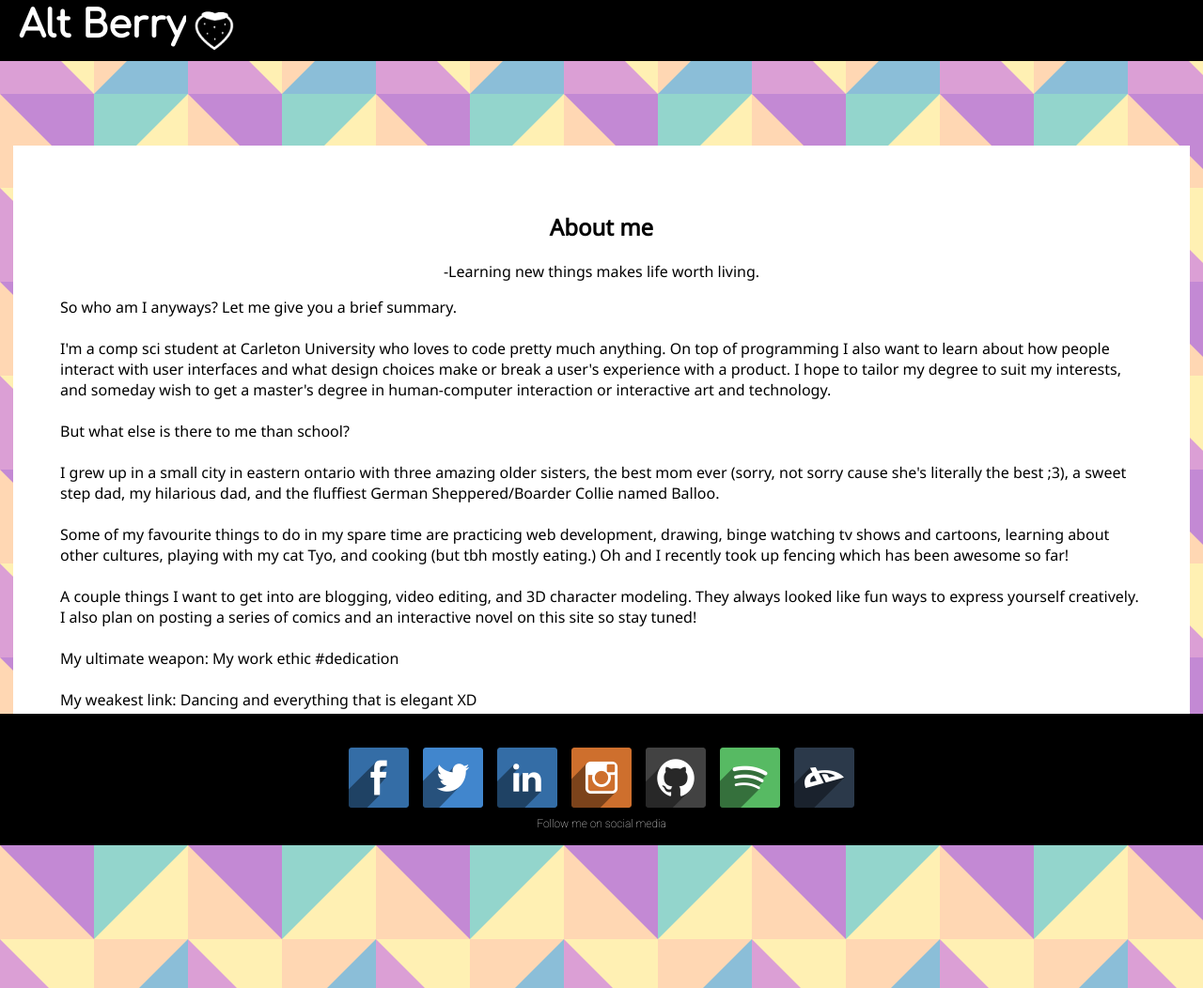
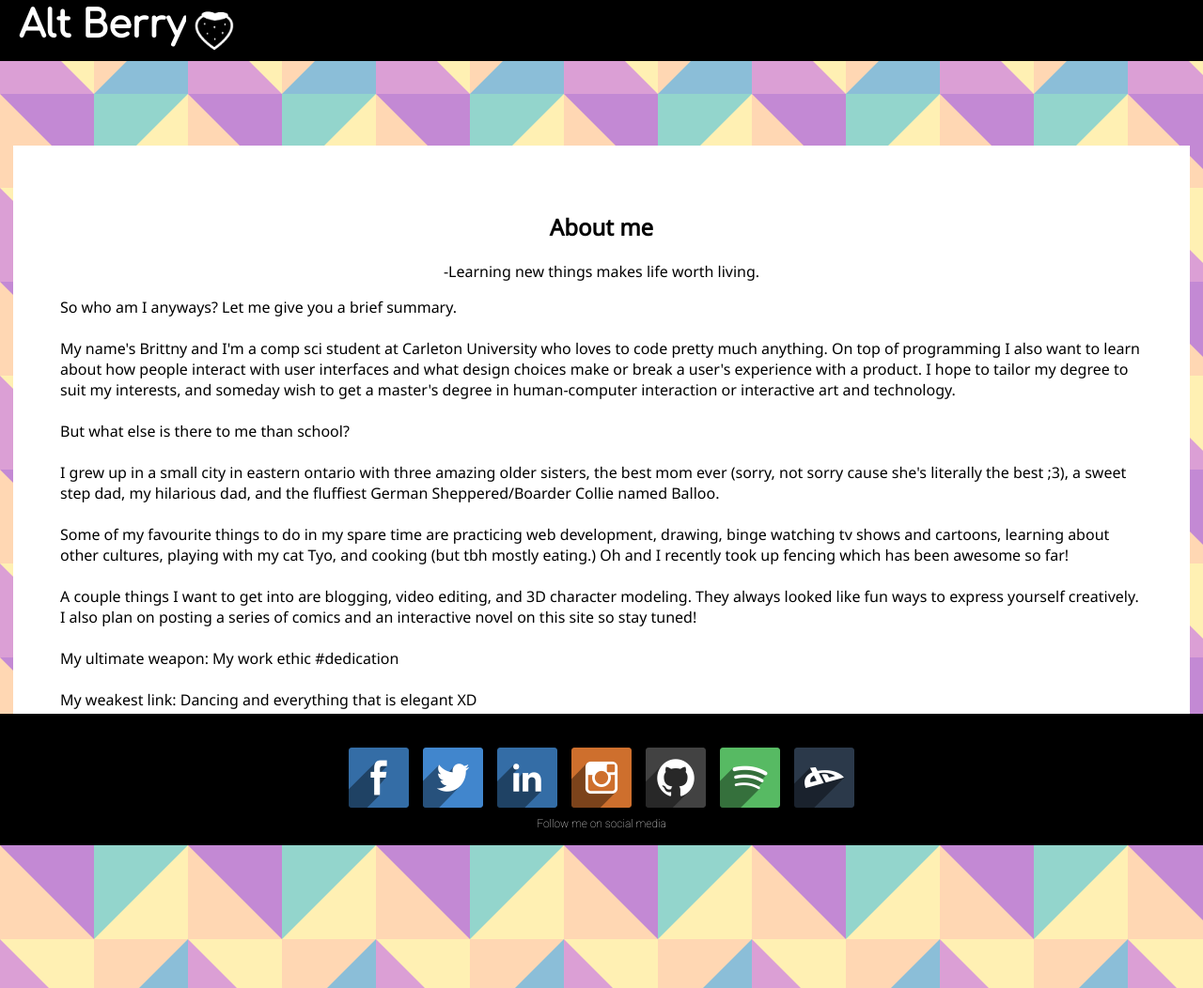
Before and after one commit to brittnylapierre/l3rittny.github.io-old, a Jekyll site: the page built from index.html, in a window 1280 px wide. Shown: the whole page at 94% size. Built offline with Jekyll 4.4.1, drawn with Linux system fonts in a browser that asks for light colours.

Commit message:
Added name

```diff
--- a/index.html
+++ b/index.html
@@ -11,7 +11,7 @@ title: Alt Berry
 	<p id="about-me-p">
 		So who am I anyways? Let me give you a brief summary.<br><br>
 
-		I'm a comp sci student at Carleton University who loves to code pretty much anything. On top of programming I also want to learn about how people interact with user interfaces and what design choices make or break a user's experience with a product. I hope to tailor my degree to suit my interests, and someday wish to get a master's degree in human-computer interaction or interactive art and technology.<br><br>
+		My name's Brittny and I'm a comp sci student at Carleton University who loves to code pretty much anything. On top of programming I also want to learn about how people interact with user interfaces and what design choices make or break a user's experience with a product. I hope to tailor my degree to suit my interests, and someday wish to get a master's degree in human-computer interaction or interactive art and technology.<br><br>
 
 		But what else is there to me than school?<br><br>
 
```
Also changed, not shown: 1 other file.
